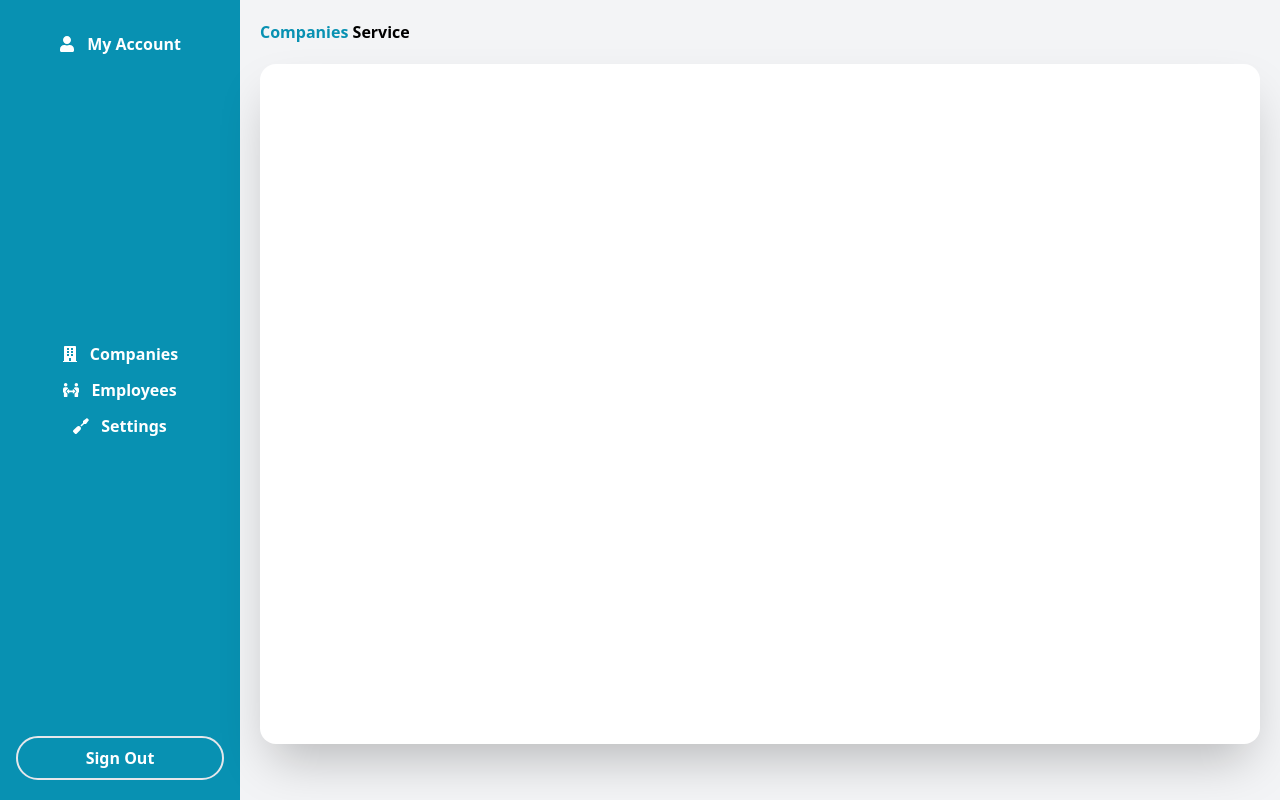
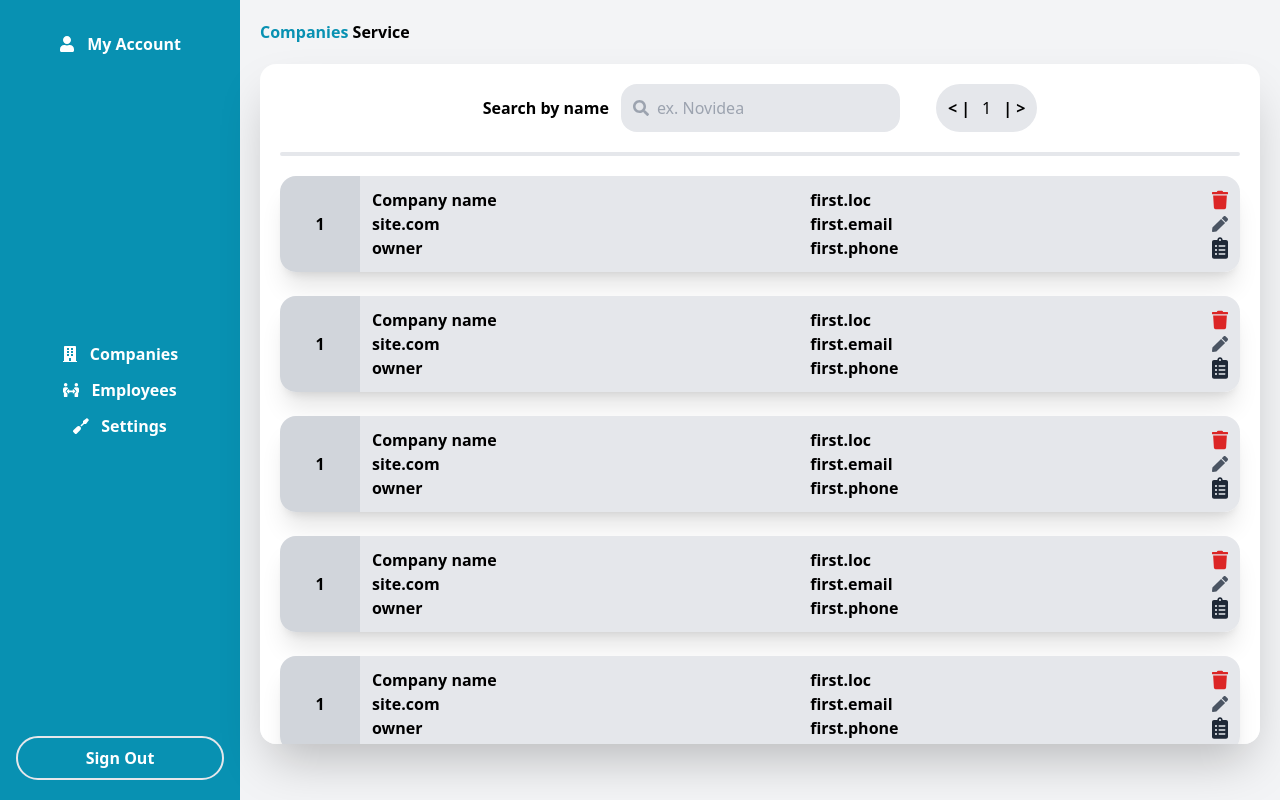
Before and after one commit to xartokoptiko/companies-web-app, a Next.js app: page /home in a window 1280 px wide. Built offline with nearby package versions, Linux system fonts and the light colour scheme.

Commit message:
Added company and companies component

```diff
--- /dev/null
+++ b/components/companies.js
@@ -0,0 +1,43 @@
+import { FaSearch } from "react-icons/fa";
+import Company from "../components/company";
+
+const Companies = () => {
+  return (
+    <div className="w-full flex flex-col items-center">
+      <div className="flex flex-row justify-center items-center mb-5">
+        <div className=" flex justify-center items-center mr-9">
+          <p className="font-bold mr-3">Search by name </p>
+          <div className=" p-3 bg-gray-200 flex rounded-2xl items-center ">
+            <FaSearch className="text-gray-400 mr-2" />
+            <input
+              name="name"
+              type="text"
+              placeholder="ex. Novidea"
+              className=" bg-gray-200
+                            outline-none"
+            />
+          </div>
+        </div>
+
+        <div className="flex justify-center items-center bg-gray-200 rounded-full p-3">
+          <p className="mr-3 font-bold"> &lt; |</p>
+          <p>1</p>
+          <p className="font-bold ml-3">| &gt; </p>
+        </div>
+      </div>
+
+      <div className="border-2 w-full border-gray-200 inline-block mb-2 rounded-2xl"></div>
+
+      <Company />
+      <Company />
+      <Company />
+      <Company />
+      <Company />
+      <Company />
+      <Company />
+      <Company />
+    </div>
+  );
+};
+
+export default Companies;
--- /dev/null
+++ b/components/company.js
@@ -0,0 +1,31 @@
+import { FaPen, FaClipboardList, FaTrash, FaSitemap } from "react-icons/fa";
+
+const Company = () => {
+  return (
+    <div className="flex w-full justify-between shadow-xl rounded-2xl font-bold m-3 ">
+      <p className="bg-gray-300 w-1/12 flex items-center justify-center rounded-tl-2xl rounded-bl-2xl">1</p>
+
+      <div className="bg-gray-200 flex w-11/12 justify-between p-3 rounded-tr-2xl rounded-br-2xl">
+        <div className="flex flex-col ">
+          <p className="h-2/6">Company name</p>
+          <p className="h-2/6">site.com</p>
+          <p className="h-2/6">owner</p>
+        </div>
+
+        <div className="flex flex-col">
+          <p className="h-2/6">first.loc</p>
+          <p className="h-2/6">first.email</p>
+          <p className="h-2/6">first.phone</p>
+        </div>
+
+        <div>
+          <FaTrash className="text-red-600 flex h-2/6 " />
+          <FaPen className="text-gray-600 flex h-2/6 " />
+          <FaClipboardList className="text-gray-800 h-2/6 " />
+        </div>
+      </div>
+    </div>
+  );
+};
+
+export default Company;
--- a/pages/home.js
+++ b/pages/home.js
@@ -2,6 +2,7 @@ import Head from "next/head";
 import { FaSearch, FaUser, FaSignOutAlt, FaBuilding, FaPeopleArrows, FaScrewdriver} from "react-icons/fa";
 import { useRouter } from "next/router";
 import { useEffect } from "react";
+import Companies from "../components/companies"
 
 export default function Home() {
     const router = useRouter()
@@ -77,27 +78,7 @@ export default function Home() {
 
             <div className="bg-white rounded-2xl items-center justify-start p-5 shadow-2xl flex flex-col h-[85vh] overflow-y-scroll">
 
-                {/* <div className="flex flex-row justify-center items-center mb-5">
-                    <div className=" flex justify-center items-center mr-9">
-                        <p className="font-bold mr-3">Search by name </p>
-                        <div className=" p-3 bg-gray-200 flex rounded-2xl items-center ">
-                            <FaSearch className="text-gray-400 mr-2"/>
-                            <input name="name" type="text" placeholder="ex. Novidea" className=" bg-gray-200
-                            outline-none"/>
-                        </div>
-                    </div>
-
-                    <div className="flex justify-center items-center bg-gray-200 rounded-full p-3">
-                        <p className="mr-3 font-bold"> &lt; |</p>
-                        <p>1</p>
-                        <p className="font-bold ml-3">| &gt; </p>
-                    </div>
-
-                </div>
-
-                <div className="border-2 w-full border-gray-200 inline-block mb-2 rounded-2xl"></div> */}
-
-                {/* Grid for the companies */}
+                <Companies/>
 
             </div>
 
```
